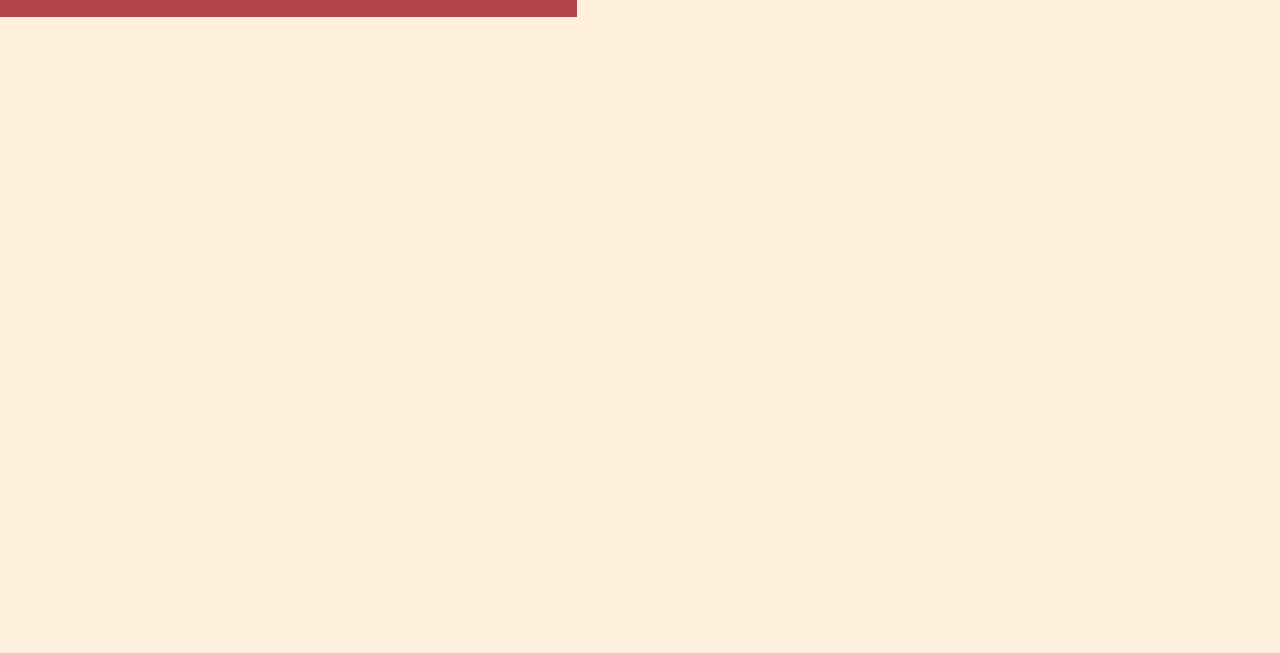
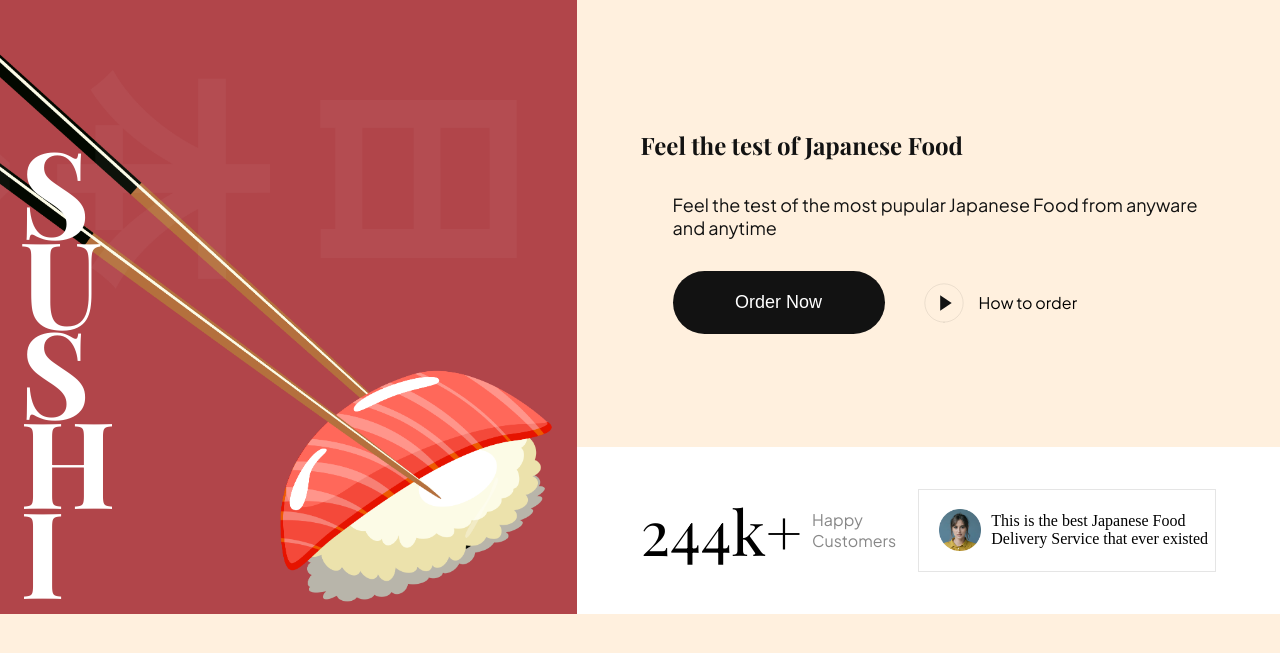
Before and after one commit to joelkwihangana/sushiwebsite, a website built with Vite: page index.html in a window 1280 px wide. Shown: the part 55-708 px from the top of the page. Built offline with nearby package versions, Linux system fonts and the light colour scheme.

Commit message:
getting started on Homepage | left and right sections of the page

```diff
--- /dev/null
+++ b/css/sections/hero.css
@@ -0,0 +1,137 @@
+.hero{
+    display: flex;
+    min-height: calc(100vh-74px);
+    overflow: hidden;
+
+}
+.hero-image{
+    flex: 1;
+    display: flex;
+    flex-direction: column;
+    position: relative;
+    z-index: 5;
+}
+.hero-image img{
+    width: 100%;
+    height: 100%;
+    object-fit: contain;
+}
+.hero-image__overlay{
+    position: absolute;
+    inset: 0;
+    width: 100%;
+    background-color:var(--primary-color);
+    z-index: -1;
+}
+.hero-image h2{
+    position: absolute;
+    bottom: 0;
+    padding: 20px;
+    font-family: var(--playfair-display);
+    font-weight: 700;
+    font-size: 120px;
+    line-height: 90px;
+    color: #fff;
+
+}
+.hero-content{
+    flex:1.22;
+    display: flex;
+    justify-content: space-between;
+    flex-direction: column;
+}
+.hero-content-info{
+    padding: 64px;
+    flex:1;
+    display: flex;
+    justify-content: center;
+    flex-direction: column;
+}
+.hero-content-info h1{
+    flex-shrink: 80px;
+    font-weight: 600px;
+    font-family: var(--playfair-display);
+    color: var(--secondary-color);
+}
+.hero-content-info p{
+    margin: 32px 0 0 32px;
+    font-family: var(--plus-jakarta-sans);
+    color: var(--secondary-color);
+    font-size: 18px;
+    font-weight: 400;
+}
+.hero-content__buttons{
+    margin: 32px 0 0 32px;
+    display: flex;
+    flex-wrap: wrap;
+    gap: 36px;
+}
+.hero-content__order-button{
+    padding: 20px;
+    border-radius: 36px;
+    min-width: 212px;
+    outline: none;
+    cursor: pointer;
+    border: none;
+    background: var(--secondary-color);
+    color: #fff;
+    font-weight: 500;
+    font-size: 18px;
+    line-height: 23px;
+}
+.hero-content__play-button{
+    outline: none;
+    border: none;
+    background: transparent;
+    display: flex;
+    align-items: center;
+    cursor: pointer;
+    font-size: 16px;
+    line-height: 19px;
+    color: var(--black-200);
+    font-family: var(--plus-jakarta-sans);
+}
+.hero-content__play-button img{
+    margin-right: 12px;
+    width: 46px;
+    height: 46px;
+    object-fit: contain;
+}
+.hero-content__testmonial{
+    padding: 42px 64px;
+    display: flex;
+    flex-wrap: wrap;
+    gap: 2px;
+    background: var(--color-white);
+}
+.hero-content__customer {
+    flex: 1;
+    gap: 10px;
+
+}
+.hero-content__customer h4{
+    font-size: 62px;
+    font-weight: 400;
+    font-family: var(--playfair-display);
+}
+.hero-content__customer p{
+    font-size: 16px;
+    font-weight: 400;
+    font-family: var(--plus-jakarta-sans);
+    color: var(--secondary-color);
+    opacity: 0.5;
+}
+.hero-content__review{
+    flex:1;
+    display: flex;
+    align-items: center;
+    gap: 10px;
+    padding-left: 20px;
+    border:1px solid rgba(2,2,2,0.1);
+    min-width: 200px;
+}
+.hero-content__review img{
+    width: 42px;
+    height: 42px;
+    object-fit: contain;
+}
--- a/css/style.css
+++ b/css/style.css
@@ -3,12 +3,12 @@
 
 /* other css file imports */
 @import url("sections/header.css");
-/* @import url("sections/hero.css"); */
-/* @import url("sections/about.css"); */
-/* @import url("sections/popular.css"); */
-/* @import url("sections/trending.css"); */
-/* @import url("sections/subscribe.css"); */
-/* @import url("sections/footer.css"); */
+@import url("sections/hero.css");
+@import url("sections/about.css");
+@import url("sections/popular.css");
+@import url("sections/trending.css");
+@import url("sections/subscribe.css");
+@import url("sections/footer.css");
 
 /* CSS variables for reusablity across all files (including above imported) */
 :root {
--- a/index.html
+++ b/index.html
@@ -29,6 +29,48 @@
       </nav>
     </header>
 
+    <section class="hero">
+      <div class="hero-image">
+        <img src="assets/sushi-1.png" alt="sushi" />
+        <h2>
+          S <br />
+          U<br />
+          S<br />
+          H<br />
+          I
+        </h2>
+        <div class="hero-image__overlay"></div>
+      </div>
+      <div class="hero-content">
+        <div class="hero-content-info">
+          <h1>Feel the test of Japanese Food</h1>
+          <p>
+            Feel the test of the most pupular Japanese Food from anyware and
+            anytime
+          </p>
+          <div class="hero-content__buttons">
+            <button class="hero-content__order-button">Order Now</button>
+            <button class="hero-content__play-button">
+              <img src="assets/play-circle.svg" alt="play" />
+              How to order
+            </button>
+          </div>
+        </div>
+        <div class="hero-content__testmonial">
+          <div class="hero-content__customer flex-center">
+            <h4>24<span>4k+</span></h4>
+            <p>Happy Customers</p>
+          </div>
+          <div class="hero-content__review">
+            <img src="assets/user.png" alt="user" />
+            <p>
+              This is the best Japanese Food Delivery Service that ever existed
+            </p>
+          </div>
+        </div>
+      </div>
+    </section>
+
     <script src="js/script.js" type="module"></script>
   </body>
 </html>
```
Also changed, not shown: css/sections/about.css (added), css/sections/footer.css (added), css/sections/popular.css (added), css/sections/subscribe.css (added), css/sections/trending.css (added).
